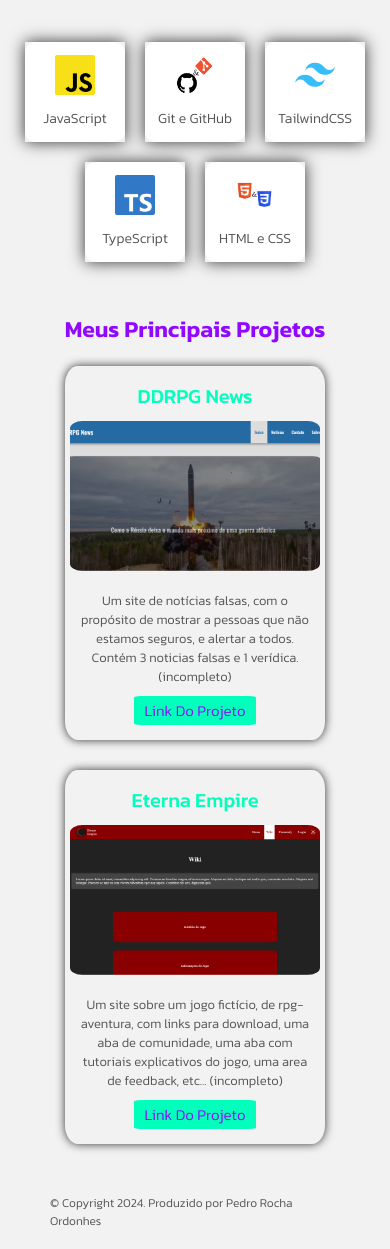
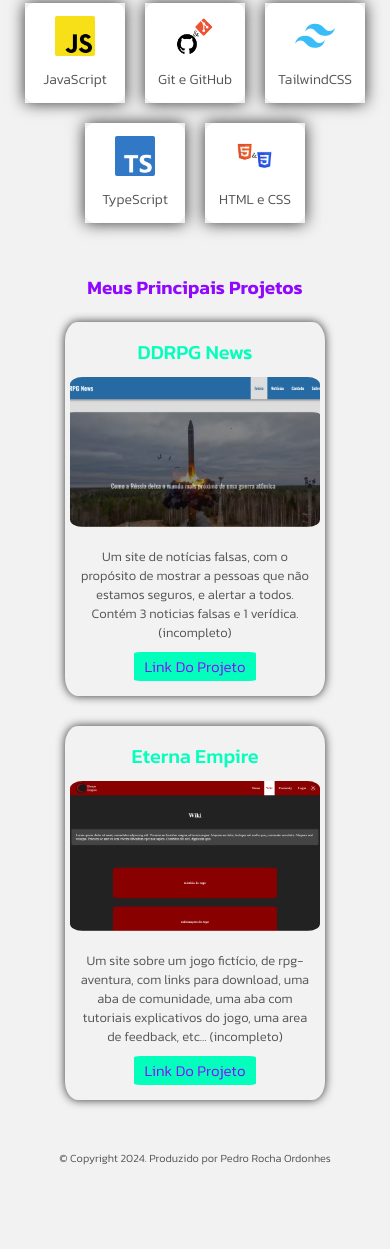
Before and after one commit to PedroROrdonhes/Portifolio, a plain HTML site: page index.html in a window 390 px wide. Shown: the part 748-1997 px from the top of the page. After the commit the page ends 1964 px from the top, so only its background shows below. Drawn offline with Linux system fonts and the light colour scheme.

Commit message:
arrumando erros em titulos (tentativa 1)

```diff
--- a/src/styles/style.css
+++ b/src/styles/style.css
@@ -155,6 +155,10 @@ footer{
         gap: 30px;
     }
     footer{
-        font-size: 12px;
+        font-size: 11px;
+        text-align: center;
+    }
+    h1{
+        font-size: 19px;
     }
 }
```
